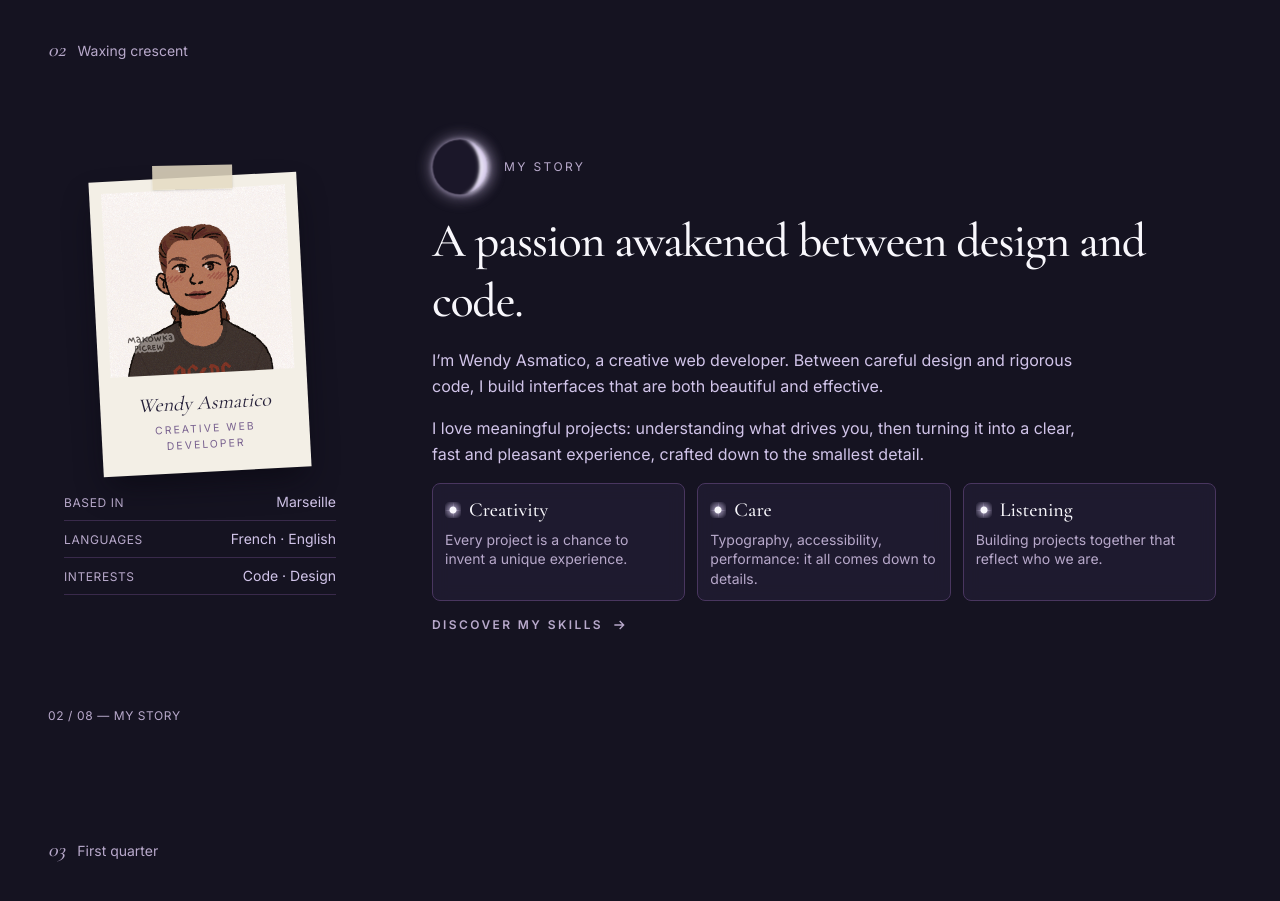
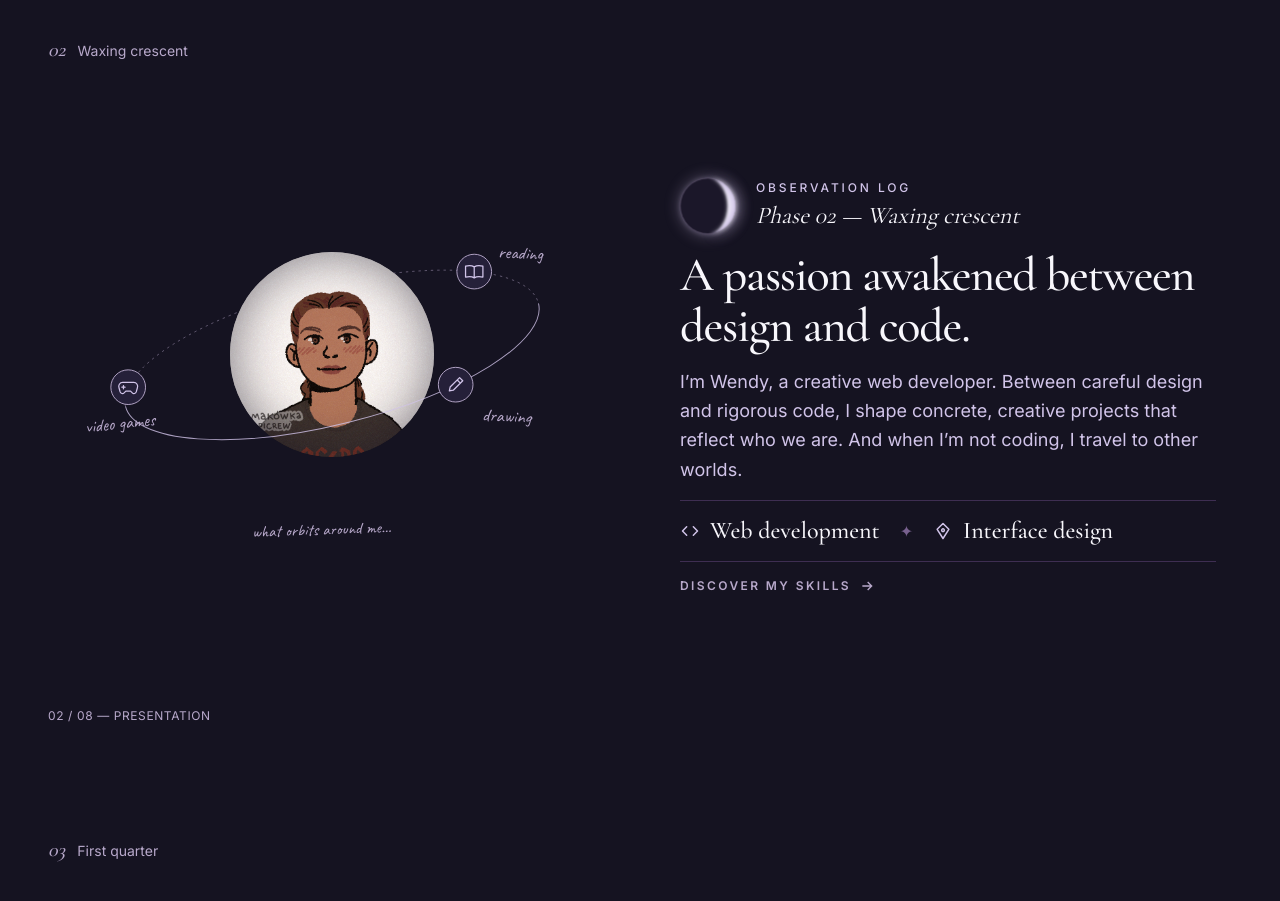
Before and after one commit to WendyA17/Portfolio, an Astro site: page /en in a window 1280 px wide. Shown: the part 860-1761 px from the top of the page. Built offline with nearby package versions, Linux system fonts and the light colour scheme; Astro itself is replaced by a stand-in of ours.

Commit message:
changement de design

```diff
--- a/package.json
+++ b/package.json
@@ -12,6 +12,7 @@
     "astro": "astro"
   },
   "dependencies": {
+    "@fontsource-variable/caveat": "^5.3.0",
     "@fontsource-variable/cormorant-garamond": "^5.3.0",
     "@fontsource-variable/inter": "^5.3.0",
     "@tailwindcss/vite": "^4.3.5",
--- /dev/null
+++ b/src/components/OrbitePassions.astro
@@ -0,0 +1,90 @@
+---
+// ─────────────────────────────────────────────────────────────
+// Ton avatar en éclipse, et tes passions en orbite autour.
+// Toute la scène est dessinée dans un repère de 680 × 440 :
+// elle s'agrandit ou rétrécit d'un bloc selon la largeur disponible.
+// ─────────────────────────────────────────────────────────────
+import { Image } from 'astro:assets';
+import type { ImageMetadata } from 'astro';
+
+interface Props {
+  photo: ImageMetadata;
+  alt: string;
+  passions: { jeu: string; lecture: string; dessin: string };
+  legende: string; // « ce qui gravite autour de moi… »
+}
+
+const { photo, alt, passions, legende } = Astro.props;
+
+// L'orbite : une ellipse inclinée autour du centre de l'éclipse
+const orbite = { cx: 340, cy: 180, rx: 270, ry: 88, inclinaison: -14 };
+
+// Position d'un point de l'orbite, selon son angle (en degrés)
+function surOrbite(angle: number) {
+  const a = (angle * Math.PI) / 180;
+  const r = (orbite.inclinaison * Math.PI) / 180;
+  const x = orbite.rx * Math.cos(a);
+  const y = orbite.ry * Math.sin(a);
+  return {
+    x: orbite.cx + x * Math.cos(r) - y * Math.sin(r),
+    y: orbite.cy + x * Math.sin(r) + y * Math.cos(r),
+  };
+}
+
+// Les trois planètes, chacune avec son icône
+const planetes = [
+  { cle: 'jeu', angle: 195, icone: 'M5 6h14a5 5 0 0 1 4.6 7l-1.4 5a3 3 0 0 1-5 1.2L15 17H9l-2.2 2.2a3 3 0 0 1-5-1.2L.4 13A5 5 0 0 1 5 6zM6 10v4M4 12h4' },
+  { cle: 'lecture', angle: 318, icone: 'M12 6C9 4 5 4 1 5v14c4-1 8-1 11 1 3-2 7-2 11-1V5c-4-1-8-1-11 1zM12 6v14' },
+  { cle: 'dessin', angle: 58, icone: 'M17 3l4 4L9 19l-5 1 1-5zM14 6l4 4' },
+] as const;
+const positions = planetes.map((p) => ({ ...p, ...surOrbite(p.angle) }));
+
+// Où écrire le nom de chaque passion (en % de la scène)
+const etiquettes = {
+  jeu: 'left-[4%] top-[57%] -rotate-6',
+  lecture: 'left-[81%] top-[8%] rotate-3',
+  dessin: 'left-[78%] top-[55%] rotate-3',
+} as const;
+
+---
+
+<div class="@container relative mx-auto aspect-[680/440] w-full max-w-2xl">
+  <!-- Pour les lecteurs d'écran : la liste des passions en texte -->
+  <p class="sr-only">{legende} {passions.jeu}, {passions.lecture}, {passions.dessin}.</p>
+
+  <!-- Moitié arrière de l'orbite (elle passe derrière l'éclipse) -->
+  <svg viewBox="0 0 680 440" class="absolute inset-0 size-full overflow-visible" aria-hidden="true">
+    <g transform={`translate(${orbite.cx} ${orbite.cy}) rotate(${orbite.inclinaison})`}>
+      <path d={`M-${orbite.rx} 0 A${orbite.rx} ${orbite.ry} 0 0 1 ${orbite.rx} 0`} fill="none" stroke="#b8a9cb" stroke-width="1" stroke-dasharray="3 5" opacity="0.55"></path>
+    </g>
+  </svg>
+
+  <!-- L'éclipse : ton avatar et sa couronne lavande -->
+  <div class="absolute left-[30.9%] top-[11.4%] w-[38.2%] overflow-hidden rounded-full shadow-eclipse">
+    <Image src={photo} alt={alt} widths={[260, 520]} sizes="(min-width: 768px) 260px, 40vw" class="aspect-square w-full object-cover" />
+    <span class="absolute inset-0 rounded-full inset-shadow-eclipse" aria-hidden="true"></span>
+  </div>
+
+  <!-- Moitié avant de l'orbite + les planètes -->
+  <svg viewBox="0 0 680 440" class="absolute inset-0 size-full overflow-visible" aria-hidden="true">
+    <g transform={`translate(${orbite.cx} ${orbite.cy}) rotate(${orbite.inclinaison})`}>
+      <path d={`M${orbite.rx} 0 A${orbite.rx} ${orbite.ry} 0 0 1 -${orbite.rx} 0`} fill="none" stroke="#d1c4e9" stroke-width="1.2" opacity="0.8"></path>
+    </g>
+    {
+      positions.map((p) => (
+        <g>
+          <circle cx={p.x} cy={p.y} r="22" fill="#252039" stroke="#b8a9cb" stroke-width="1.2" />
+          <path d={p.icone} transform={`translate(${p.x - 12} ${p.y - 12})`} fill="none" stroke="#d1c4e9" stroke-width="1.6" stroke-linecap="round" stroke-linejoin="round" />
+        </g>
+      ))
+    }
+  </svg>
+
+  <!-- Annotations manuscrites (la taille suit la largeur de la scène : cqw) -->
+  <div aria-hidden="true" class="font-manuscrite text-[max(0.9rem,3.4cqw)] text-lavande-claire">
+    <span class:list={['absolute', etiquettes.jeu]}>{passions.jeu}</span>
+    <span class:list={['absolute', etiquettes.lecture]}>{passions.lecture}</span>
+    <span class:list={['absolute', etiquettes.dessin]}>{passions.dessin}</span>
+    <span class="absolute top-[88%] left-[35%] -rotate-2 text-[max(0.85rem,3.1cqw)]">{legende}</span>
+  </div>
+</div>
--- a/src/components/section/Histoire.astro
+++ b/src/components/section/Histoire.astro
@@ -1,10 +1,13 @@
 ---
 // Phase 02 · Premier croissant — « Mon histoire »
+// À gauche : qui tu es (ton avatar en éclipse, tes passions en orbite)
+// À droite : ce que tu fais (le récit et tes domaines)
 import Phase from '../Phase.astro';
 import Lune from '../Lune.astro';
-import Polaroid from '../Polaroid.astro';
+import OrbitePassions from '../OrbitePassions.astro';
+import maPhoto from '../../assets/wendy.png';
 import { traductions, type Langue } from '../../i18n/utils';
-import maPhoto from '../../assets/wendy.png';
+
 interface Props {
   langue: Langue;
   numero: number;
@@ -14,62 +17,51 @@ interface Props {
 const { langue, numero, total } = Astro.props;
 const t = traductions(langue);
 const h = t.histoire;
+const numeroAffiche = String(numero).padStart(2, '0');
+
+// Une icône par domaine
+const icones = [
+  'm8 7-5 5 5 5M16 7l5 5-5 5',                      // code
+  'M12 3l7 7-7 11-7-11zM12 9.4a1.6 1.6 0 1 0 0 3.2a1.6 1.6 0 1 0 0-3.2', // plume
+];
 ---
 
 <Phase id="histoire" numero={numero} total={total} lune={t.phases.histoire.lune} titre={t.phases.histoire.titre}>
-  <div class="grid w-full max-w-6xl items-center gap-12 text-left md:grid-cols-[minmax(0,17rem)_1fr] md:gap-16 lg:gap-24">
+  <div class="grid w-full max-w-6xl items-center gap-10 text-left md:grid-cols-2 md:gap-12 lg:gap-20">
 
-    <!-- Colonne de gauche : la photo et quelques infos -->
-    <div class="mx-auto flex w-full max-w-60 flex-col items-center gap-8 md:max-w-none court:gap-5">
-      <Polaroid
-        photo={maPhoto}
-        format="carre"
-        alt={h.photoAlt}
-        legende="Wendy Asmatico"
-        sousLegende={h.photoLegende}
-        class="w-44 sm:w-52 md:w-full court:md:w-52"
-      />
-
-      <dl class="grid w-full gap-3 text-sm court:gap-2">
-        {
-          h.fiche.map((info) => (
-            <div class="flex items-baseline justify-between gap-4 border-b border-bordure/70 pb-2">
-              <dt class="text-xs tracking-wider text-lavande-claire uppercase">{info.label}</dt>
-              <dd class="text-right text-argent">{info.valeur}</dd>
-            </div>
-          ))
-        }
-      </dl>
-    </div>
+    <!-- Colonne de gauche : l'éclipse et les passions -->
+    <OrbitePassions photo={maPhoto} alt={h.avatarAlt} passions={h.passions} legende={h.legende} />
 
     <!-- Colonne de droite : le récit -->
     <div class="flex flex-col gap-6 court:gap-4">
-      <div class="flex items-center gap-4">
-        <Lune phase={0.125} class="size-12 md:size-14" eclat={0.8} />
-        <p class="text-xs tracking-[0.2em] text-lavande-claire uppercase">
-          {t.phases.histoire.titre}
+      <!-- Le journal d'observation, avec la lune en premier croissant -->
+      <div class="flex items-center gap-5">
+        <Lune phase={0.125} class="size-14 md:size-[4.75rem] court:md:size-14" eclat={0.9} contreJour={0.6} />
+        <p class="flex flex-col gap-1">
+          <span class="text-xs font-medium tracking-[0.24em] text-argent uppercase">{h.journal}</span>
+          <span class="font-serif text-2xl text-lune italic">Phase {numeroAffiche} — {t.phases.histoire.lune}</span>
         </p>
       </div>
 
-      <h2 class="font-serif text-4xl leading-tight font-medium tracking-tight md:text-5xl lg:text-6xl court:lg:text-5xl">
+      <h2 class="font-serif text-4xl leading-[1.05] font-medium tracking-tight md:text-5xl lg:text-6xl court:lg:text-5xl">
         {h.titre}
       </h2>
 
-      <div class="flex max-w-2xl flex-col gap-4 text-base leading-relaxed text-argent md:text-lg court:md:text-base">
-        {h.paragraphes.map((texte) => <p>{texte}</p>)}
-      </div>
+      <p class="max-w-xl text-base leading-relaxed text-argent md:text-lg">{h.paragraphe}</p>
 
-      <!-- Ce qui me guide : trois valeurs -->
-      <ul class="grid gap-3 sm:grid-cols-3">
+      <!-- Mes domaines, sur une ligne -->
+      <ul aria-label={h.domainesLabel} class="flex flex-wrap items-center gap-x-5 gap-y-2 border-y border-bordure/80 py-3.5">
         {
-          h.valeurs.map((valeur) => (
-            <li class="rounded-lg border border-bordure bg-surface/60 p-4 backdrop-blur-sm court:p-3">
-              <p class="flex items-center gap-2 font-serif text-xl font-medium text-lune">
-                <span aria-hidden="true" class="eclat size-4 shrink-0" />
-                {valeur.titre}
-              </p>
-              <p class="mt-1.5 text-sm leading-snug text-lavande-claire">{valeur.texte}</p>
-            </li>
+          h.domaines.map((domaine, i) => (
+            <>
+              {i > 0 && <li aria-hidden="true" class="hidden text-lavande sm:block">✦</li>}
+              <li class="flex items-center gap-2.5 font-serif text-2xl font-medium">
+                <svg class="size-5 shrink-0" viewBox="0 0 24 24" fill="none" stroke="#d1c4e9" stroke-width="1.8" stroke-linecap="round" stroke-linejoin="round" aria-hidden="true">
+                  <path d={icones[i % icones.length]} />
+                </svg>
+                {domaine}
+              </li>
+            </>
           ))
         }
       </ul>
--- a/src/i18n/en.ts
+++ b/src/i18n/en.ts
@@ -13,7 +13,7 @@ const en: Dictionnaire = {
   },
   phases: {
     accueil: { lune: 'New moon', titre: 'Home' },
-    histoire: { lune: 'Waxing crescent', titre: 'My story' },
+    histoire: { lune: 'Waxing crescent', titre: 'Presentation' },
     competences: { lune: 'First quarter', titre: 'Skills' },
     projets: { lune: 'Waxing gibbous', titre: 'Projects' },
     etude: { lune: 'Full moon', titre: 'Case study' },
@@ -38,23 +38,14 @@ ouverture: {
   defiler: 'Scroll down',
 },
 histoire: {
+  journal: 'Observation log',
   titre: 'A passion awakened between design and code.',
-  paragraphes: [
-    'I’m Wendy Asmatico, a creative web developer. Between careful design and rigorous code, I build interfaces that are both beautiful and effective.',
-    'I love meaningful projects: understanding what drives you, then turning it into a clear, fast and pleasant experience, crafted down to the smallest detail.',
-  ],
-  valeurs: [
-    { titre: 'Creativity', texte: 'Every project is a chance to invent a unique experience.' },
-    { titre: 'Care', texte: 'Typography, accessibility, performance: it all comes down to details.' },
-    { titre: 'Listening', texte: 'Building projects together that reflect who we are.' },
-  ],
-  fiche: [
-    { label: 'Based in', valeur: 'Marseille' },
-    { label: 'Languages', valeur: 'French · English' },
-    { label: 'Interests', valeur: 'Code · Design' },
-  ],
-  photoAlt: 'Portrait of Wendy Asmatico',
-  photoLegende: 'Creative web developer',
+  paragraphe: 'I’m Wendy, a creative web developer. Between careful design and rigorous code, I shape concrete, creative projects that reflect who we are. And when I’m not coding, I travel to other worlds.',
+  domainesLabel: 'My fields',
+  domaines: ['Web development', 'Interface design'],
+  passions: { jeu: 'video games', lecture: 'reading', dessin: 'drawing' },
+  legende: 'what orbits around me…',
+  avatarAlt: 'Illustrated avatar of Wendy Asmatico',
   lien: 'Discover my skills',
 },
 };
--- a/src/i18n/fr.ts
+++ b/src/i18n/fr.ts
@@ -16,7 +16,7 @@ const fr = {
   // Une entrée par section de l'accueil : le nom de la phase lunaire et le titre
   phases: {
     accueil: { lune: 'Nouvelle lune', titre: 'Accueil' },
-    histoire: { lune: 'Premier croissant', titre: 'Mon histoire' },
+    histoire: { lune: 'Premier croissant', titre: 'Présentation' },
     competences: { lune: 'Premier quartier', titre: 'Compétences' },
     projets: { lune: 'Gibbeuse croissante', titre: 'Projets' },
     etude: { lune: 'Pleine lune', titre: 'Étude de cas' },
@@ -41,23 +41,14 @@ ouverture: {
   defiler: 'Faites défiler',
 },
 histoire: {
+  journal: 'Journal d’observation',
   titre: 'L’éveil d’une passion entre création et code.',
-  paragraphes: [
-    'Je suis Wendy Asmatico, développeuse web créative. Entre le soin du design et la rigueur du code, je conçois des interfaces qui allient beauté et efficacité.',
-    'J’aime les projets qui ont du sens : comprendre ce qui vous anime, puis le traduire en une expérience claire, rapide et agréable, pensée dans ses moindres détails.',
-  ],
-  valeurs: [
-    { titre: 'Créativité', texte: 'Chaque projet est l’occasion d’inventer une expérience singulière.' },
-    { titre: 'Soin', texte: 'Typographie, accessibilité, performance : tout se joue dans les détails.' },
-    { titre: 'Écoute', texte: 'Construire ensemble des projets qui nous ressemblent.' },
-  ],
-  fiche: [
-    { label: 'Basée à', valeur: 'Marseille' },
-    { label: 'Langues', valeur: 'Français · Anglais' },
-    { label: 'Curiosités', valeur: 'Code · Design' },
-  ],
-  photoAlt: 'Portrait de Wendy Asmatico',
-  photoLegende: 'Développeuse web créative',
+  paragraphe: 'Je suis Wendy, développeuse web créative. Entre design soigné et code rigoureux, je façonne des projets concrets, créatifs et qui nous ressemblent. Et quand je ne code pas, je voyage dans d’autres mondes.',
+  domainesLabel: 'Mes domaines',
+  domaines: ['Développement web', 'Design d’interface'],
+  passions: { jeu: 'jeu vidéo', lecture: 'lecture', dessin: 'dessin' },
+  legende: 'ce qui gravite autour de moi…',
+  avatarAlt: 'Avatar illustré de Wendy Asmatico',
   lien: 'Découvrir mes compétences',
 },
 };
--- a/src/layouts/Layout.astro
+++ b/src/layouts/Layout.astro
@@ -2,6 +2,7 @@
 // Polices auto-hébergées (pas d'appel à Google Fonts : plus rapide et conforme RGPD)
 import '@fontsource-variable/cormorant-garamond';
 import '@fontsource-variable/cormorant-garamond/wght-italic.css';
+import '@fontsource-variable/caveat';
 import '@fontsource-variable/inter';
 import '../styles/global.css';
 import CielEtoile from '../components/CielEtoile.astro';
--- a/src/styles/global.css
+++ b/src/styles/global.css
@@ -21,6 +21,8 @@
   /* Polices */
   --font-serif: "Cormorant Garamond Variable", "Cormorant Garamond", Georgia, serif;
   --font-sans: "Inter Variable", "Inter", system-ui, sans-serif;
+  /* Réservée aux annotations façon carnet d'observation */
+--font-manuscrite: "Caveat Variable", "Caveat", cursive;
 
   /* Tailles de titres (avec leur interligne et leur approche) */
   --text-display: 3.5rem;
@@ -32,7 +34,12 @@
 
   /* Lueur « lumière d'étoile » des éléments actifs */
   --shadow-astre: 0 0 12px rgba(120, 97, 143, 0.35);
-  --shadow-flottant: 0 16px 32px -8px rgba(10, 8, 18, 0.75);
+  --shadow-flottant: 0 16px 32px -8px rgba(10, 8, 18, 0.75)
+
+  /* Couronne lumineuse de l'éclipse (photo de la phase 02) */
+--shadow-eclipse: 0 0 0 2px rgba(248, 247, 252, 0.9), 0 0 24px 6px rgba(248, 247, 252, 0.45),
+  0 0 80px 26px rgba(209, 196, 233, 0.35), 0 0 160px 60px rgba(120, 97, 143, 0.3);
+--inset-shadow-eclipse: inset 0 0 50px rgba(21, 19, 33, 0.55);
 
   /* Animations du ciel → classes animate-scintille et animate-miroite */
   --animate-scintille: scintille 4s ease-in-out infinite;
```
Also changed, not shown: 1 other file.
